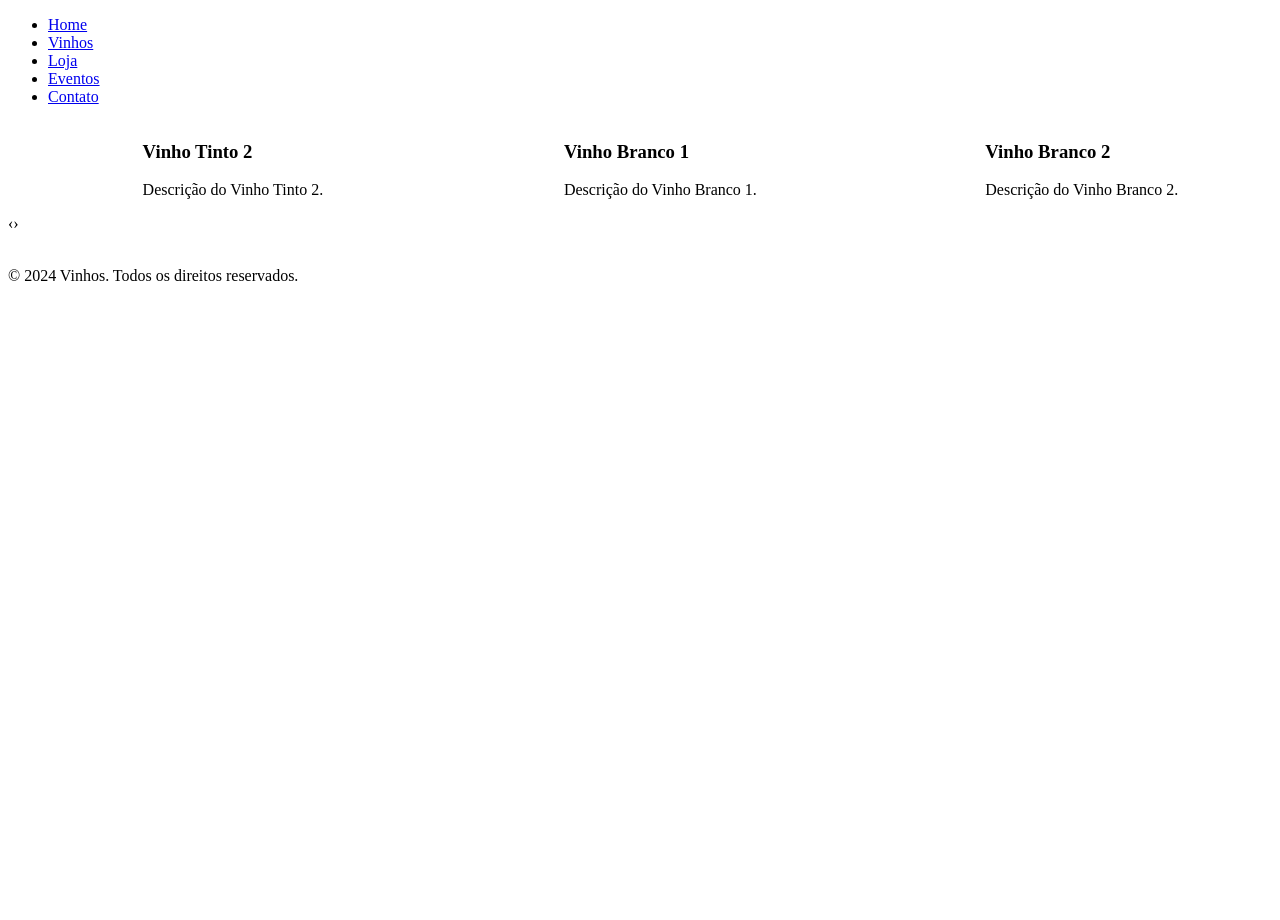
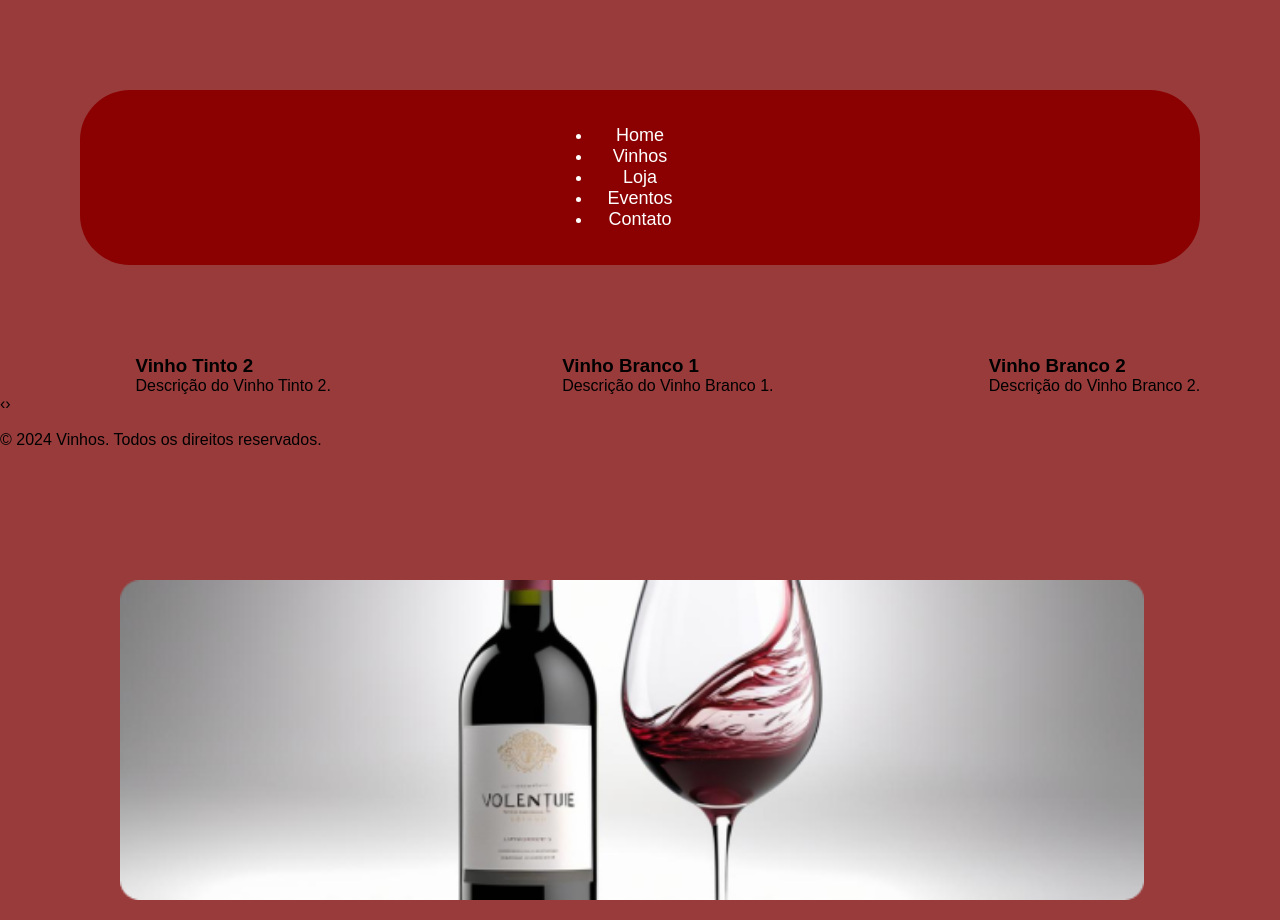
Before and after one commit to JeanPiresM/projeto-integrador-proz, a plain HTML site: page vinhos/vinhos.html in a window 1280 px wide. Before the commit the page ends 800 px from the top, so only its background shows below. Drawn offline with nearby package versions, Linux system fonts and the light colour scheme; files that its build step writes are made by us from their sources.

Commit message:
Atualizações da tela home que faltou e tela vinhos

```diff
--- a/home/css/style.css
+++ b/home/css/style.css
@@ -17,7 +17,7 @@ a body {
 }
 header {
   margin: 20px;
-  background-image: url("caminho_da_imagem_do_cabecalho.jpg");
+  /*background-image: url("caminho_da_imagem_do_cabecalho.jpg");*/
   background-size: cover;
   color: white;
   text-align: center;
@@ -93,7 +93,6 @@ h1 {
   display: inline-block; /* Para que a div se ajuste ao tamanho da imagem */
 
 }
-
 .overlay {
     position: absolute;
     top: 50%; /* Centraliza verticalmente */
@@ -136,6 +135,7 @@ p {
   font-size: 24px;
   color: #8b0000;
 }
+
 footer {
   text-align: center;
   margin-top: 40px;
@@ -152,6 +152,13 @@ footer .outras_info {
   justify-content: space-evenly;
   margin-top: 50px;
   padding: 10px 20px 10px 10px;
+
+}
+
+footer #footer {
+  color: white;
+  background-color: #5b0505;
+  display: contents;
 
 
 }
--- a/vinhos/css/styles.css
+++ b/vinhos/css/styles.css
@@ -1,3 +1,57 @@
+*,
+*::before,
+*::after {
+  font-family: "Maven Pro", sans-serif;
+  margin: 0;
+  padding: 0;
+}
+
+body {
+  background-color: #993b3b;
+}
+
+header {
+    justify-content: space-evenly;
+    gap: 30px;
+    margin: 20px;
+    /*background-image: url("caminho_da_imagem_do_cabecalho.jpg");*/
+    background-size: cover;
+    color: white;
+    text-align: center;
+    padding: 10px 0;
+  }
+
+header #img_inferior {
+    left: 100px;
+    height: 40%;
+    width: 80%;
+    right: 50%;
+    justify-content: center;
+    position: absolute;
+    margin-top: 50px;
+    padding: 500px 20px 20px 20px;
+}
+
+nav {
+    display: flex;
+    justify-content: center;
+    background-color: #8b0000;
+    padding: 35px;
+    border-radius: 50px;
+    margin: 60px;
+  }
+
+  nav a {
+    color: white;
+    text-decoration: none;
+    margin: 0 15px;
+    font-size: 18px;
+  }
+  nav a:hover {
+    text-decoration: underline;
+  }
+
+
 .image-container {
     position: relative;
     display: inline-block; /* Para ajustar o contêiner ao tamanho da imagem */
--- a/vinhos/vinhos.html
+++ b/vinhos/vinhos.html
@@ -4,7 +4,7 @@
     <meta charset="UTF-8">
     <meta name="viewport" content="width=device-width, initial-scale=1.0">
     <title>Vinhos</title>
-    <link rel="stylesheet" href="styles.css">
+    <link rel="stylesheet" href="css/styles.css">
     <script src="https://code.jquery.com/jquery-3.6.0.min.js"></script>
     <script src="https://cdnjs.cloudflare.com/ajax/libs/owl-carousel/1.3.3/owl.carousel.min.js"></script>
     <link rel="stylesheet" href="https://cdnjs.cloudflare.com/ajax/libs/owl-carousel/1.3.3/owl.carousel.css">
@@ -12,6 +12,7 @@
 <body>
 
 <header>
+    <img id="img_inferior" src="img/vinhos_inferior.png" alt="Imagem de Vinho" />
     <nav>
         <ul>
             <li><a href="#home">Home</a></li>
```
Also changed, not shown: home/home.html (+14 -4 lines).
